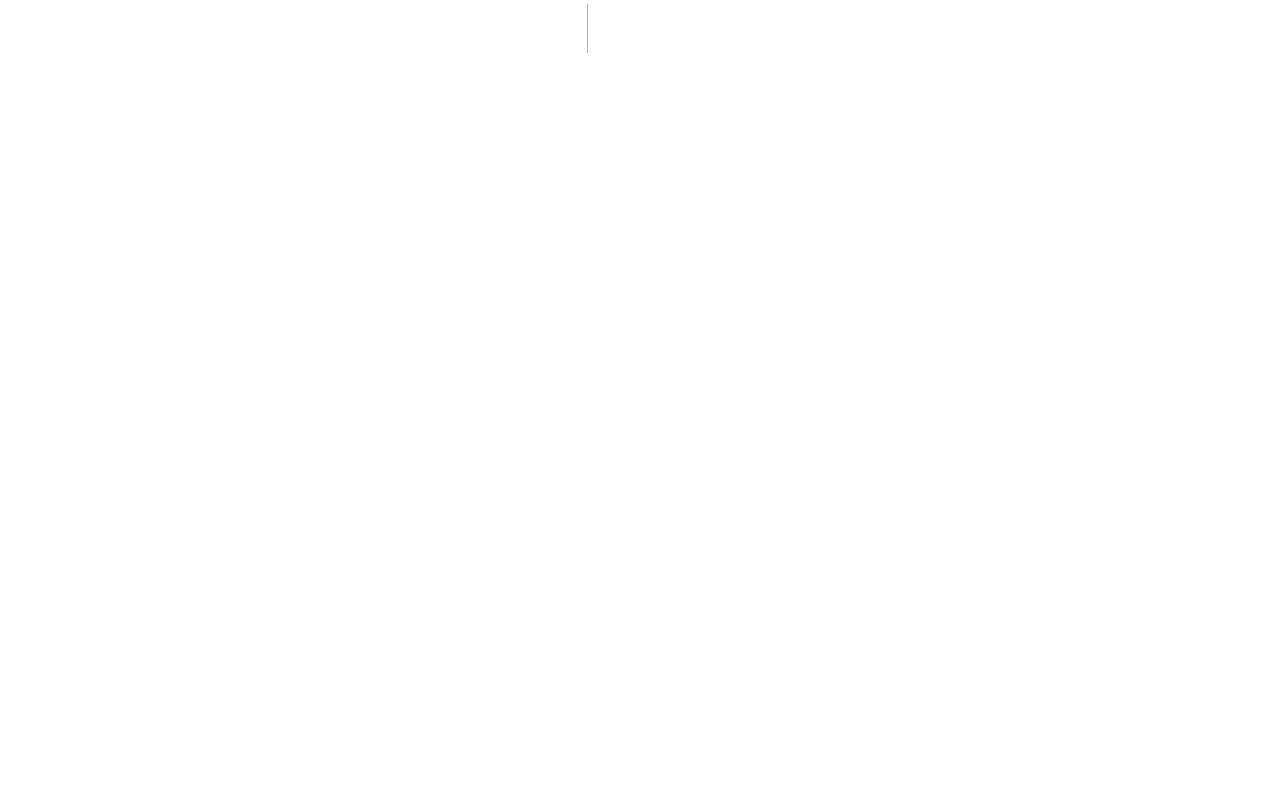
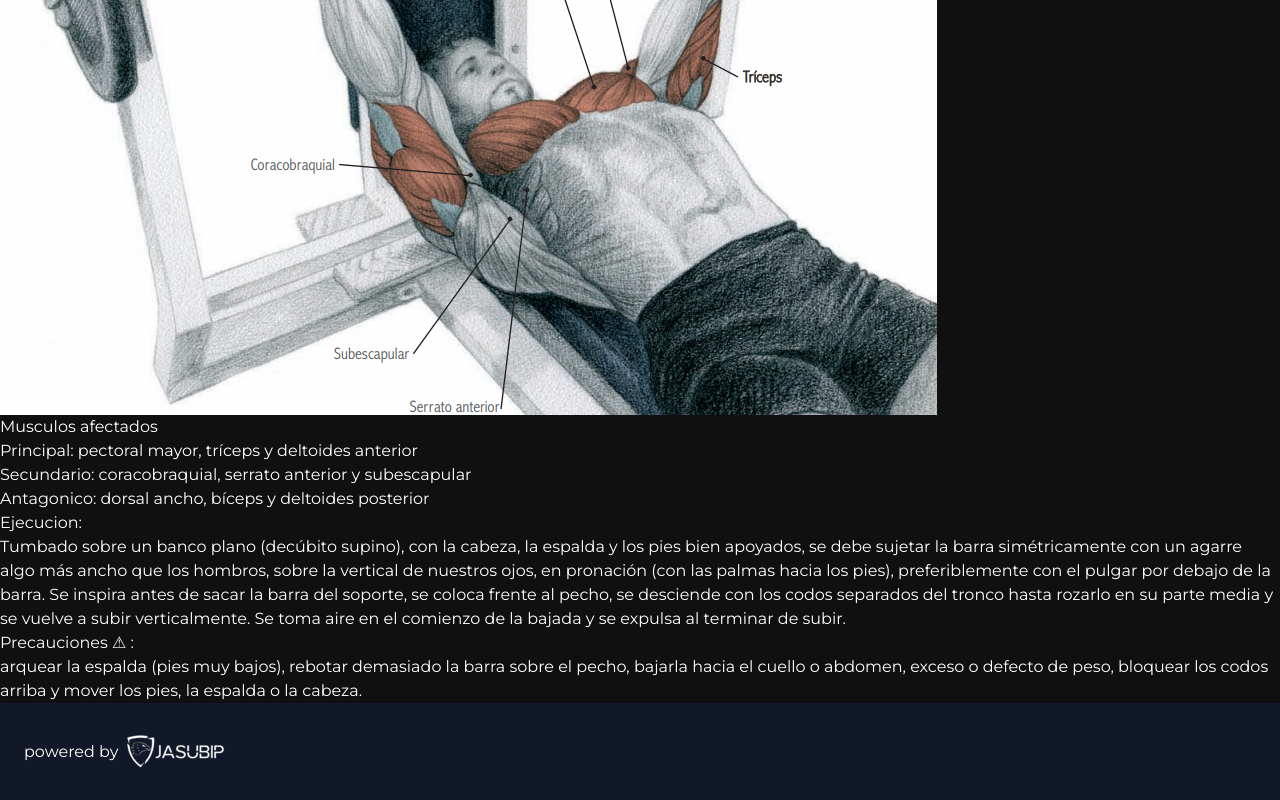
Before and after one commit to JasubiPL/Entrenate-Web, a Next.js app: page /ejersicioengym/pecho/press-de-banca in a window 1280 px wide. Before the commit this address had no page. Shown: the part 372-1172 px from the top of the page. Before the commit the page ends 800 px from the top, so only its background shows below. Built offline with nearby package versions, Linux system fonts and the light colour scheme.

Commit message:
Added dinamic paths for ecxercises

```diff
--- /dev/null
+++ b/excercises/gym-excercises/press-de-banca.json
@@ -0,0 +1,12 @@
+{
+  "id" : "press-de-banca",
+  "name" : "Press de Banca",
+  "img" : "/image/gym-excercises/press-de-banca.png",
+  "muscles_involved" : {
+    "principal" : "pectoral mayor, tríceps y deltoides anterior",
+    "secundary" : "coracobraquial, serrato anterior y subescapular",
+    "antagonist" : "dorsal ancho, bíceps y deltoides posterior"
+  },
+  "execution" : "Tumbado sobre un banco plano (decúbito supino), con la cabeza, la espalda y los pies bien apoyados, se debe sujetar la barra simétricamente con un agarre algo más ancho que los hombros, sobre la vertical de nuestros ojos, en pronación (con las palmas hacia los pies), preferiblemente con el pulgar por debajo de la barra. Se inspira antes de sacar la barra del soporte, se coloca frente al pecho, se desciende con los codos separados del tronco hasta rozarlo en su parte media y se vuelve a subir verticalmente. Se toma aire en el comienzo de la bajada y se expulsa al terminar de subir.",
+  "caution" : "arquear la espalda (pies muy bajos), rebotar demasiado la barra sobre el pecho, bajarla hacia el cuello o abdomen, exceso o defecto de peso, bloquear los codos arriba y mover los pies, la espalda o la cabeza."
+}
--- /dev/null
+++ b/pages/ejersicioengym/pecho/[id].js
@@ -0,0 +1,56 @@
+import { readFile, readdir } from "fs/promises"
+import { basename } from "path"
+import PrincipalLayout from "@/components/PrincipalLayout"
+
+export default function Comic({ img, name, muscles_involved, execution, caution  }){
+  return(
+    <PrincipalLayout title={name}>
+      <h1>{name}</h1>
+      <img src={img} alt={name} />
+      <ol>
+        <label>Musculos afectados</label>
+        <li>Principal: {muscles_involved.principal}</li>
+        <li>Secundario: {muscles_involved.secundary}</li>
+        <li>Antagonico: {muscles_involved.antagonist}</li>
+      </ol>
+      <p>
+        Ejecucion: <br />
+        {execution}
+      </p>
+      <p>
+        Precauciones ⚠ : <br />
+        {caution}
+      </p>
+    </PrincipalLayout>
+  )
+}
+
+export async function getStaticPaths(){
+  const files = await readdir("./excercises/gym-excercises", "utf-8")
+
+
+  const paths = files.map(file => {
+    const id = basename(file, ".json")
+    return{ params: { id } }
+  })
+
+  return{
+    paths,
+    fallback: false,
+  }
+}
+
+export async function getStaticProps({ params }){
+  const { id } = params
+
+  const content = await readFile(`./excercises/gym-excercises/${id}.json`, "utf-8")
+  const excercise = JSON.parse(content)
+
+  return {
+    props: {
+     ...excercise,
+    }
+  }
+
+
+}
```
Also changed, not shown: excercises/gym-excercises/chest.json (+6 -3 lines), excercises/gym-excercises/press-de-banca-declinado.json (added, +12 -0 lines), excercises/gym-excercises/press-de-banca-inclinado.json (added, +12 -0 lines).
